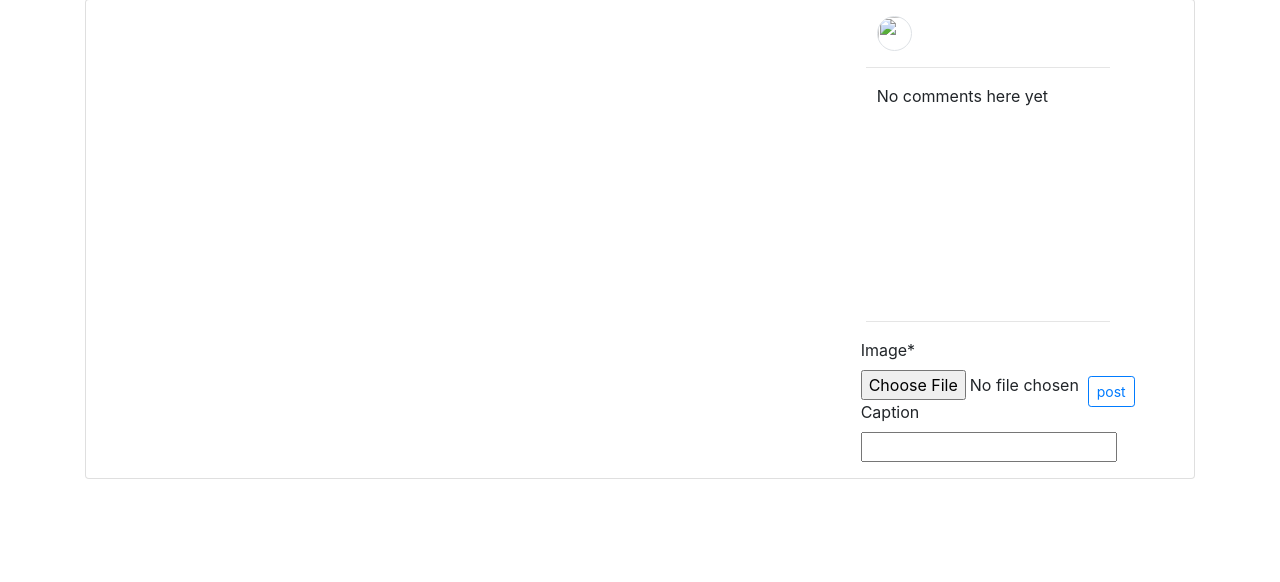
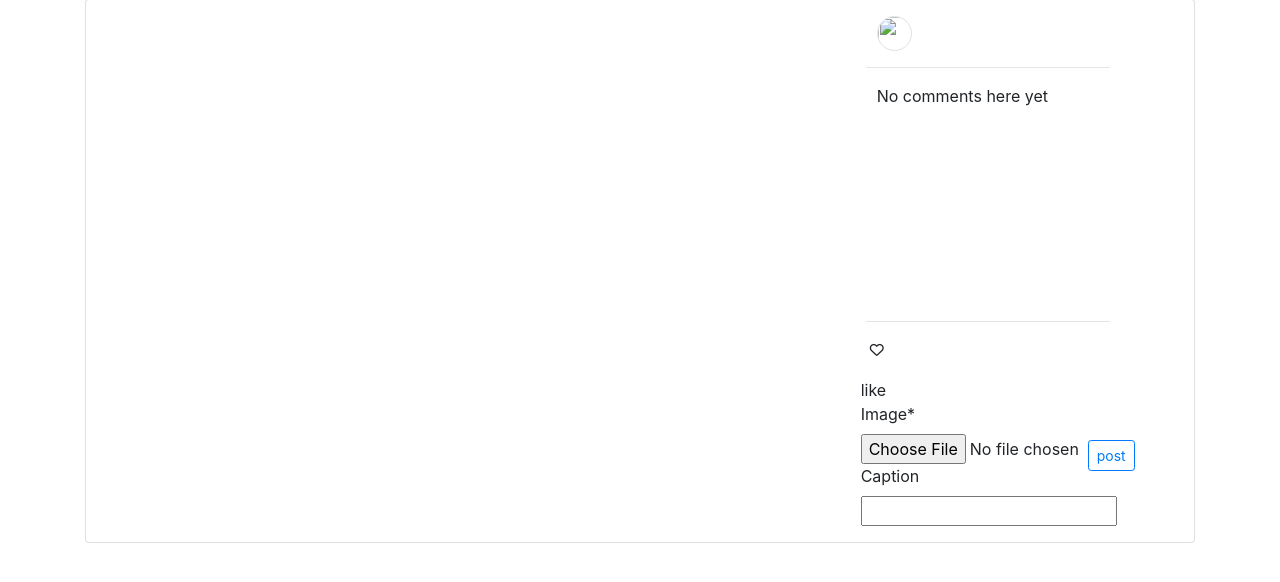
Before and after one commit to Kingsleymuturi/Instagram-clone, a Django app: template instagramclone/templates/instagramclone/single_post.html in a window 1280 px wide. Shown: the part 91-673 px from the top of the page. Run offline with Django 3.2, Linux system fonts and the light colour scheme; the template is opened without the code that fills it: values that come from a table or form of the project are taken from there, others are empty; some libraries are stand-ins or nearby versions.

Commit message:
update templates

```diff
--- a/instagramclone/templates/instagramclone/single_post.html
+++ b/instagramclone/templates/instagramclone/single_post.html
@@ -25,7 +25,7 @@
                 {% endfor %}
                 <hr style="width:96%; margin-top:84%;">
                 <div id="like-section">
-                    {% include 'instagram/like_section.html' %}
+                    {% include 'instagramclone/like_section.html' %}
                 </div>
                 <form class="form" action="" method="post" novalidate>
                     {% csrf_token %}
```
